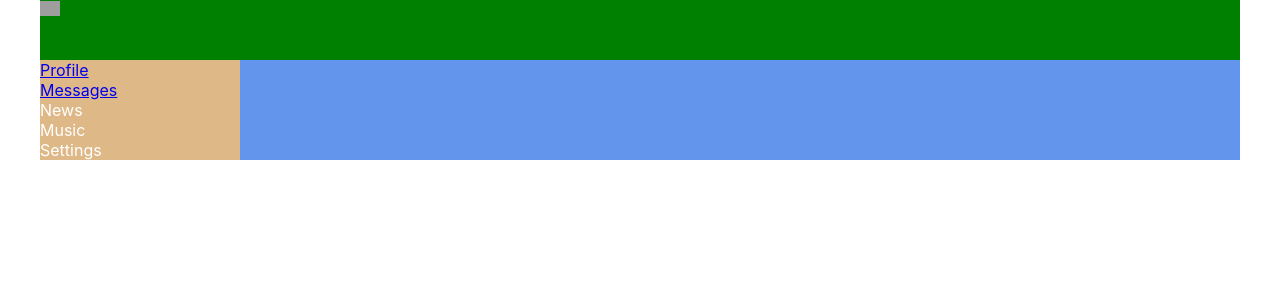
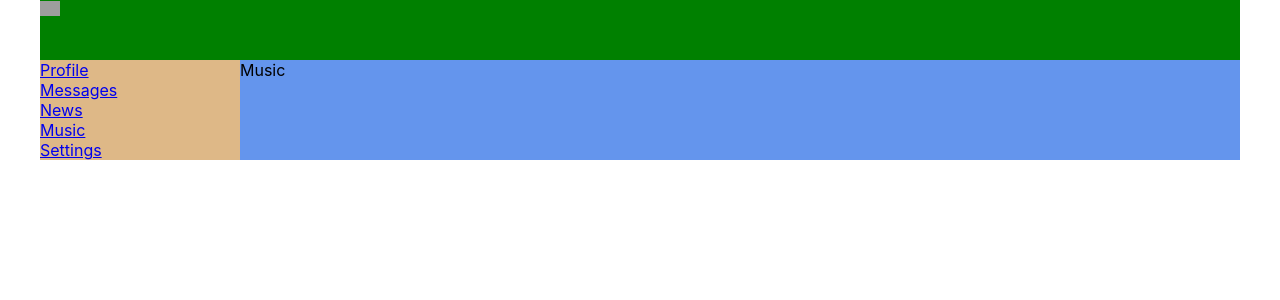
Before and after one commit to HaidesAidoseus/My-project-site, a React (Create React App) app: page /music in a window 1280 px wide. Shown: the top 300 px of the page. Built offline with nearby package versions, Linux system fonts and the light colour scheme; grey boxes are pictures that could not be loaded.

Commit message:
Homework lesson 19 finished

```diff
--- a/src/App.js
+++ b/src/App.js
@@ -5,6 +5,9 @@
 import Header from './Components/Header/Header';
 import Navbar from './Components/Navbar/Navbar';
 import Profile from './Components/Profile/Profile';
+import News from './Components/News/News';
+import Music from './Components/Music/Music';
+import Settings from './Components/Settings/Settings';
 
 const App = () => {
   return (
@@ -15,6 +18,9 @@
         <div className='app-wrapper-content'>
           <Route path="/dialogs" component={Dialogs} />
           <Route path="/profile" component={Profile} />
+          <Route path="/news" component={News} />
+          <Route path="/music" component={Music} />
+          <Route path="/settings" component={Settings} />
         </div>
       </div>
     </BrowserRouter>);
--- /dev/null
+++ b/src/Components/Music/Music.jsx
@@ -0,0 +1,12 @@
+import React from 'react';
+import s from './Music.module.css'
+
+const Music = (props) => {
+    return (
+        <div>
+        Music
+        </div>
+    )
+}
+
+export default Music;
--- a/src/Components/Navbar/Navbar.jsx
+++ b/src/Components/Navbar/Navbar.jsx
@@ -11,13 +11,13 @@
             <a href="/dialogs">Messages</a>
         </div>
         <div className={s.item}>
-            <a>News</a>
+            <a href="/news">News</a>
         </div>
         <div className={s.item}>
-            <a>Music</a>
+            <a href="/music">Music</a>
         </div>
         <div className={s.item}>
-            <a>Settings</a>
+            <a href="/settings">Settings</a>
         </div>
     </nav>
     );
--- /dev/null
+++ b/src/Components/News/News.jsx
@@ -0,0 +1,12 @@
+import React from 'react';
+import s from './News.module.css'
+
+const News = (props) => {
+    return (
+        <div>
+        News
+        </div>
+    )
+}
+
+export default News;
--- /dev/null
+++ b/src/Components/Settings/Settings.jsx
@@ -0,0 +1,12 @@
+import React from 'react';
+import s from './Settings.module.css'
+
+const Settings = (props) => {
+    return (
+        <div>
+        Settings
+        </div>
+    )
+}
+
+export default Settings;
```
Also changed, not shown: src/Components/Music/Music.module.css (added), src/Components/News/News.module.css (added), src/Components/Settings/Settings.module.css (added).
